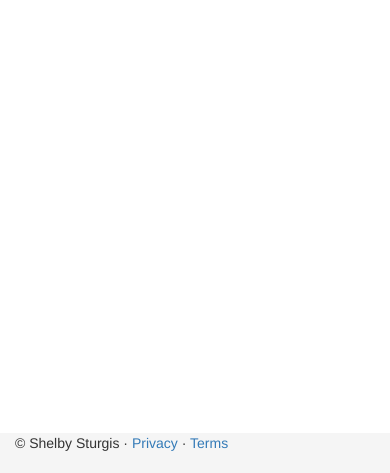
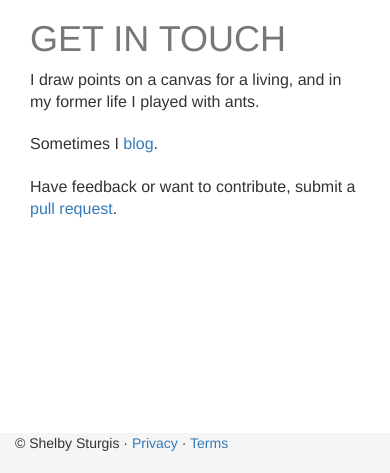
Before and after one commit to stormpython/insightfl, a Flask app: page /contact in a window 390 px wide. Shown: the part 371-844 px from the top of the page. Run offline with Flask 2, Linux system fonts and the light colour scheme; some libraries are stand-ins or nearby versions.

Commit message:
css styling, adding contact page markup, correcting problems with social icons in the footer, placed the revealjs logic in the about page

```diff
--- a/static/css/style.css
+++ b/static/css/style.css
@@ -28,9 +28,13 @@ body {
 .genericon-github:before,
 .genericon-linkedin:before,
 .genericon-twitter:before {
-    display: inline-block;
     -webkit-font-smoothing: antialiased;
     font: normal 32px/1 'Genericons';
     vertical-align: middle;
-    margin: 5px;
 }
+
+.social-icons {
+    display: inline-block;
+    vertical-align: middle;
+    margin: 10px;
+}
--- a/templates/404.html
+++ b/templates/404.html
@@ -5,7 +5,7 @@
     <title>404</title>
 </head>
 <body>
-    <h1 style="margin-left: 370px; margin-top: 300px;">Uh oh! (404 Error)</h1>
+    <h1>Uh oh! (404 Error)</h1>
     <img src="http://cdn.css-tricks.com/images/404.jpg"
          alt="Page Not Found (404)."
          style="position: absolute; left: 50%; top: 50%; margin-left: -285px; margin-top: -190px;">
--- a/templates/contact.html
+++ b/templates/contact.html
@@ -1,5 +1,23 @@
 {% extends "include/layout.html" %}
 
-{% block body %}{% endblock %}
+{% block body %}
+    <div class="container-fluid">
+        <div class="row">
+            <div class="col-md-5">
+                <img src="https://pbs.twimg.com/profile_images/2606534517/1b8nfpzh7jxixkfax26i.jpeg"
+                     class="img-reponsive" height="300px" width="300px"/>
+            </div>
+            <div class="col-md-5">
+                <h1 class="text-justify text-muted">GET IN TOUCH</h1>
+                <p class="lead">I draw points on a canvas for a living, and in my former life I played with ants.</p>
+                <p class="lead">Sometimes I <a href="http://stormpython.me">blog</a>.</p>
+                <p class="lead">
+                    Have feedback or want to contribute, submit a
+                    <a href="https://github.com/stormpython/insightfl/pulls">pull request</a>.
+                </p>
+            </div>
+        </div>
+    </div>
+{% endblock %}
 
 {% include "include/footer.html" %}
--- a/templates/include/footer.html
+++ b/templates/include/footer.html
@@ -3,9 +3,11 @@
         <p class="pull-left">&copy; Shelby Sturgis &middot;
             <a href="#">Privacy</a> &middot; <a href="#">Terms</a>
         </p>
-        <a href="https://github.com/stormpython" alt="f200" class="genericon genericon-github"></a>
-        <a href="https://twitter.com/stormpython" alt="f202" class="genericon genericon-twitter"></a>
-        <a href="https://www.linkedin.com/pub/shelby-sturgis/10/49b/a34"
-           alt="f207" class="genericon genericon-linkedin"></a>
+        <div style="position: fixed; left: 45%; bottom: 10px;">
+            <div class="social-icons"><a href="https://github.com/stormpython" alt="f200" class="genericon genericon-github hidden-xs"></a></div>
+            <div class="social-icons"><a href="https://twitter.com/stormpython" alt="f202" class="genericon genericon-twitter hidden-xs"></a></div>
+            <div class="social-icons"><a href="https://www.linkedin.com/pub/shelby-sturgis/10/49b/a34"
+                                         alt="f207" class="genericon genericon-linkedin hidden-xs"></a></div>
+        </div>
     </div>
 </div>
--- a/templates/include/layout.html
+++ b/templates/include/layout.html
@@ -12,9 +12,13 @@
 
     <!-- Bootstrap core CSS -->
     <link href="{{ url_for('static', filename='vendor/bootstrap/dist/css/bootstrap.min.css') }}" rel="stylesheet">
+
     <!-- Revealjs core CSS -->
     <link href="{{ url_for('static', filename='vendor/components-revealjs/css/reveal.min.css') }}" rel="stylesheet">
+    <link href="{{ url_for('static', filename='vendor/components-revealjs/lib/css/zenburn.css') }}" rel="stylesheet">
+
     {% block head %}{% endblock %}
+
     <!-- Genericons core CSS -->
     <link href="{{ url_for('static', filename='vendor/Genericons/genericons.css') }}" rel="stylesheet">
 
@@ -70,7 +74,9 @@
     <!-- Presentation Libraries -->
     <script src="{{ url_for('static', filename='vendor/components-revealjs/lib/js/head.min.js') }}"></script>
     <script src="{{ url_for('static', filename='vendor/components-revealjs/js/reveal.min.js') }}"></script>
-    {% include "include/reveal.html" %}
+
+    {% block scripts %}{% endblock %}
+
     <script type="text/javascript">
         // Dynamically add the bootstrap 'active' class to navbar links
         $(document).ready(function($){
@@ -78,5 +84,6 @@
             $('.nav a[href="'+ urlPath +'"]').parent().addClass('active');
         });
     </script>
+
   </body>
 </html>
```
Also changed, not shown: templates/about.html (+5 -3 lines), templates/include/reveal.html (+16 -9 lines).
